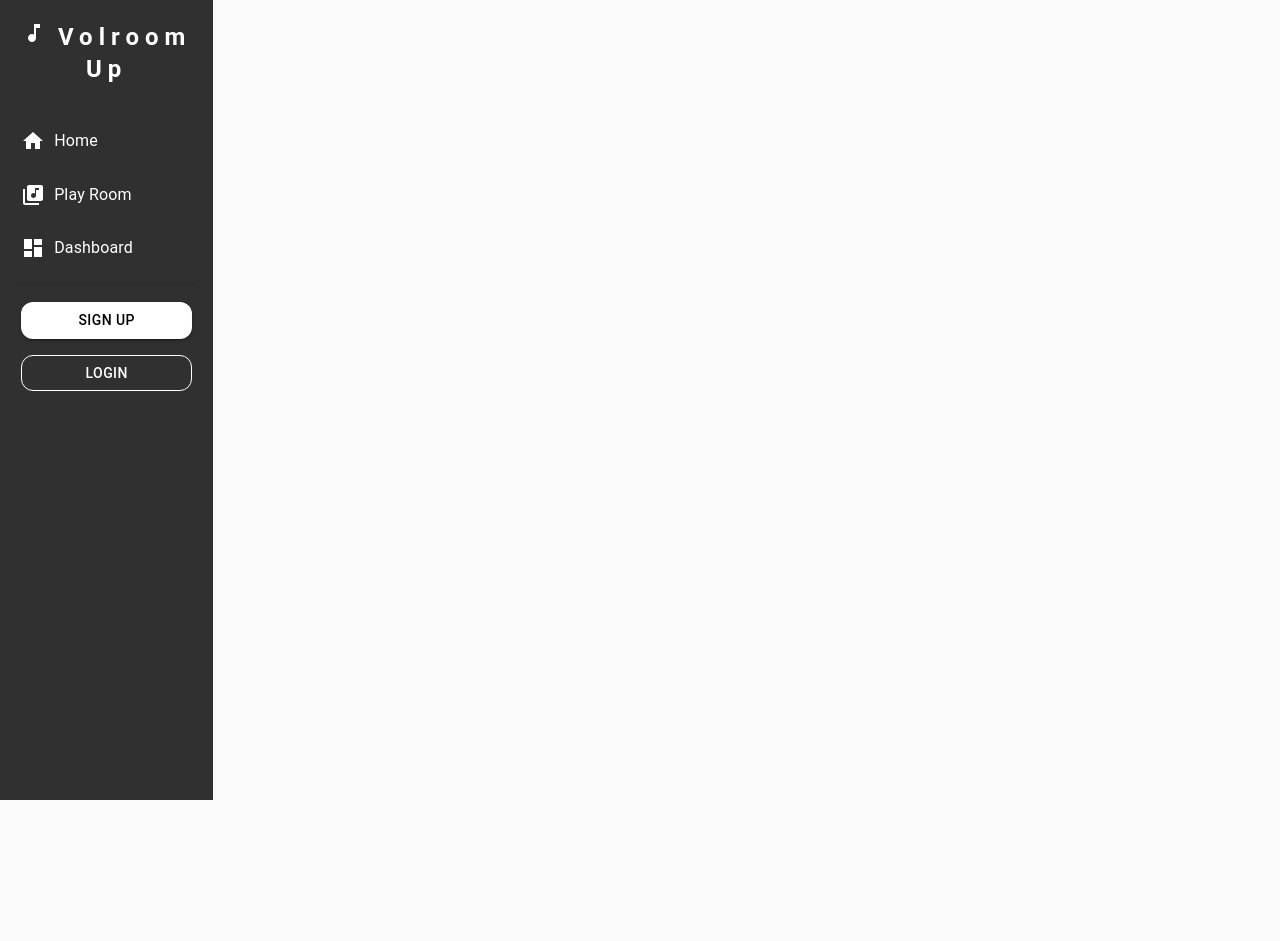
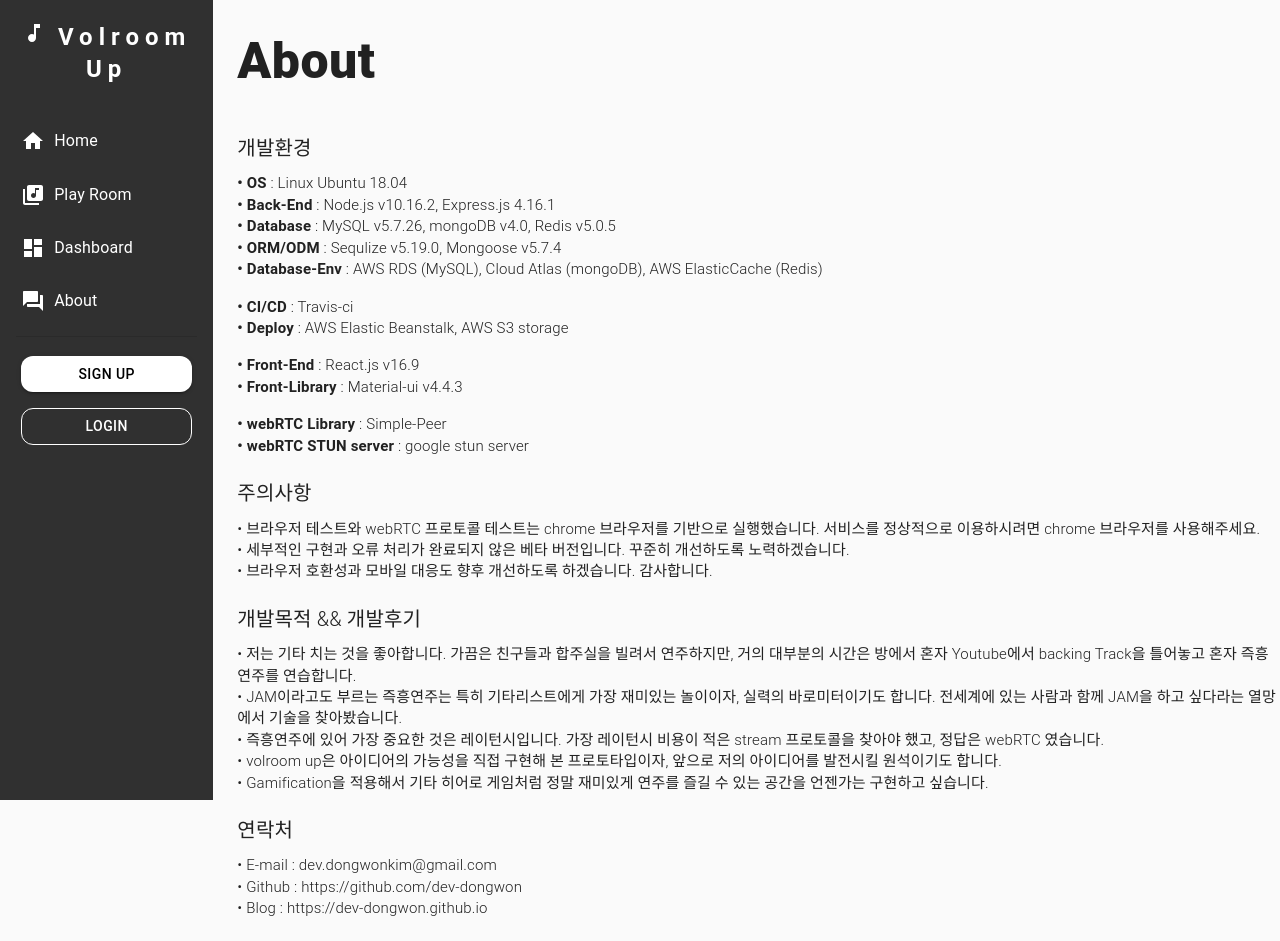
Before and after one commit to dev-dongwon/volroom-production, a React (Create React App) app in the folder client/: page /about in a window 1280 px wide. Before the commit the page ends 800 px from the top, so only its background shows below. Built offline with nearby package versions, Linux system fonts and the light colour scheme; the HTML template or start-up script is replaced by a standard one; what clientjs would draw is missing.

Commit message:
Feat : about component 생성
사이트에 관한 정보를 담은 about page component 추가

```diff
--- /dev/null
+++ b/client/src/components/about/About.js
@@ -0,0 +1,174 @@
+import React from "react";
+import { Typography, Divider } from "@material-ui/core";
+import { makeStyles } from "@material-ui/core/styles";
+
+const useStyles = makeStyles(theme => ({
+  typo: {
+    fontWeight: "900",
+    fontSize: "50px",
+    margin: theme.spacing(3)
+  },
+  contentTypo: {
+    fontWeight: "300",
+    fontSize: "15px",
+    marginBottom: "2%"
+  },
+  titleTypo: {
+    fontWeight: "300",
+    fontSize: "20px",
+    marginBottom: "1%"
+  },
+  contentArea: {
+    paddingTop: "10px",
+    marginLeft: theme.spacing(3)
+  },
+  subTitleTypo: {
+    fontWeight: "bold"
+  },
+  space: {
+    margin: theme.spacing(2)
+  }
+}));
+
+const Admin = props => {
+  const classes = useStyles();
+
+  return (
+    <div>
+      <div>
+        <Typography className={classes.typo}>{"About"}</Typography>
+        <div className={classes.contentArea}>
+          <div>
+            <Typography className={classes.titleTypo}>{"개발환경"}</Typography>
+            <div className={classes.contentTypo}>
+              <div>
+                <span className={classes.subTitleTypo}>• OS</span> : Linux
+                Ubuntu 18.04
+              </div>
+              <div>
+                <span className={classes.subTitleTypo}>• Back-End</span> :
+                Node.js v10.16.2, Express.js 4.16.1
+              </div>
+              <div>
+                <span className={classes.subTitleTypo}>• Database</span> : MySQL
+                v5.7.26, mongoDB v4.0, Redis v5.0.5
+              </div>
+              <div>
+                <span className={classes.subTitleTypo}>• ORM/ODM</span> :
+                Sequlize v5.19.0, Mongoose v5.7.4
+              </div>
+              <div>
+                <span className={classes.subTitleTypo}>• Database-Env</span> :
+                AWS RDS (MySQL), Cloud Atlas (mongoDB), AWS ElasticCache (Redis)
+              </div>
+
+              <div className={classes.space}></div>
+
+              <div>
+                <span className={classes.subTitleTypo}>• CI/CD</span> :
+                Travis-ci
+              </div>
+              <div>
+                <span className={classes.subTitleTypo}>• Deploy</span> : AWS
+                Elastic Beanstalk, AWS S3 storage
+              </div>
+
+              <div className={classes.space}></div>
+
+              <div>
+                <span className={classes.subTitleTypo}>• Front-End</span> :
+                React.js v16.9
+              </div>
+              <div>
+                <span className={classes.subTitleTypo}>• Front-Library</span> :
+                Material-ui v4.4.3
+              </div>
+
+              <div className={classes.space}></div>
+
+              <div>
+                <span className={classes.subTitleTypo}>• webRTC Library</span> :
+                Simple-Peer
+              </div>
+              <div>
+                <span className={classes.subTitleTypo}>
+                  • webRTC STUN server
+                </span>{" "}
+                : google stun server
+              </div>
+            </div>
+          </div>
+          <div>
+            <Typography className={classes.titleTypo}>{"주의사항"}</Typography>
+            <div className={classes.contentTypo}>
+              <div>
+                • 브라우저 테스트와 webRTC 프로토콜 테스트는 chrome 브라우저를
+                기반으로 실행했습니다. 서비스를 정상적으로 이용하시려면 chrome
+                브라우저를 사용해주세요.
+              </div>
+              <div>
+                • 세부적인 구현과 오류 처리가 완료되지 않은 베타 버전입니다.
+                꾸준히 개선하도록 노력하겠습니다.
+              </div>
+              <div>
+                • 브라우저 호환성과 모바일 대응도 향후 개선하도록 하겠습니다.
+                감사합니다.
+              </div>
+            </div>
+          </div>
+          <div>
+            <Typography className={classes.titleTypo}>
+              {"개발목적 && 개발후기"}
+            </Typography>
+            <div className={classes.contentTypo}>
+              <div>
+                • 저는 기타 치는 것을 좋아합니다. 가끔은 친구들과 합주실을
+                빌려서 연주하지만, 거의 대부분의 시간은 방에서 혼자 Youtube에서
+                backing Track을 틀어놓고 혼자 즉흥연주를 연습합니다.
+              </div>
+              <div>
+                • JAM이라고도 부르는 즉흥연주는 특히 기타리스트에게 가장
+                재미있는 놀이이자, 실력의 바로미터이기도 합니다. 전세계에 있는
+                사람과 함께 JAM을 하고 싶다라는 열망에서 기술을 찾아봤습니다.
+              </div>
+              <div>
+                • 즉흥연주에 있어 가장 중요한 것은 레이턴시입니다. 가장 레이턴시
+                비용이 적은 stream 프로토콜을 찾아야 했고, 정답은 webRTC
+                였습니다.
+              </div>
+              <div>
+                • volroom up은 아이디어의 가능성을 직접 구현해 본
+                프로토타입이자, 앞으로 저의 아이디어를 발전시킬 원석이기도
+                합니다.
+              </div>
+              <div>
+                • Gamification을 적용해서 기타 히어로 게임처럼 정말 재미있게
+                연주를 즐길 수 있는 공간을 언젠가는 구현하고 싶습니다.
+              </div>
+            </div>
+            <div>
+              <Typography className={classes.titleTypo}>{"연락처"}</Typography>
+              <div className={classes.contentTypo}>
+                <div>• E-mail : dev.dongwonkim@gmail.com</div>
+                <div>
+                  • Github :{" "}
+                  <a href="https://github.com/dev-dongwon">
+                    https://github.com/dev-dongwon
+                  </a>
+                </div>
+                <div>
+                  • Blog :{" "}
+                  <a href="https://dev-dongwon.github.io">
+                    https://dev-dongwon.github.io
+                  </a>
+                </div>
+              </div>
+            </div>
+          </div>
+        </div>
+      </div>
+    </div>
+  );
+};
+
+export default Admin;
--- a/client/src/components/layout/content/ContentArea.js
+++ b/client/src/components/layout/content/ContentArea.js
@@ -7,6 +7,7 @@ import Home from "../../home/Home";
 import Lobby from "../../lobby/Lobby";
 import Room from "../../room/Room";
 import Admin from "../../admin/Admin";
+import About from "../../about/About";
 import PrivateRoute from "../../../components/routing/PrivateRoute";
 // eslint-disable-next-line
 import { BrowserRouter as Router, Route, Switch } from "react-router-dom";
@@ -23,6 +24,7 @@ const ContentArea = () => {
           <Route exact path="/login" component={Login} />
           <Route exact path="/lobby" component={Lobby} />
           <Route exact path="/dashboard" component={Admin} />
+          <Route exact path="/about" component={About} />
           <PrivateRoute
             exact
             path="/rooms/:namespace/:roomId"
--- a/client/src/components/layout/menu/Items.js
+++ b/client/src/components/layout/menu/Items.js
@@ -7,7 +7,7 @@ import {
   Typography,
   Box
 } from "@material-ui/core";
-import { Home, MusicNote, LibraryMusic, Dashboard } from "@material-ui/icons";
+import { Home, MusicNote, LibraryMusic, Dashboard, QuestionAnswer } from "@material-ui/icons";
 import { Link } from "react-router-dom";
 
 import AlertContext from "../../../context/alert/alertContext";
@@ -81,6 +81,12 @@ export default function SimpleList() {
             <ListItemText primary="Dashboard" className={classes.text} />
           </ListItem>
         </Link>
+        <Link to="/about">
+          <ListItem button className={classes.item}>
+            <QuestionAnswer />
+            <ListItemText primary="About" className={classes.text} />
+          </ListItem>
+        </Link>
       </List>
     </div>
   );
```
